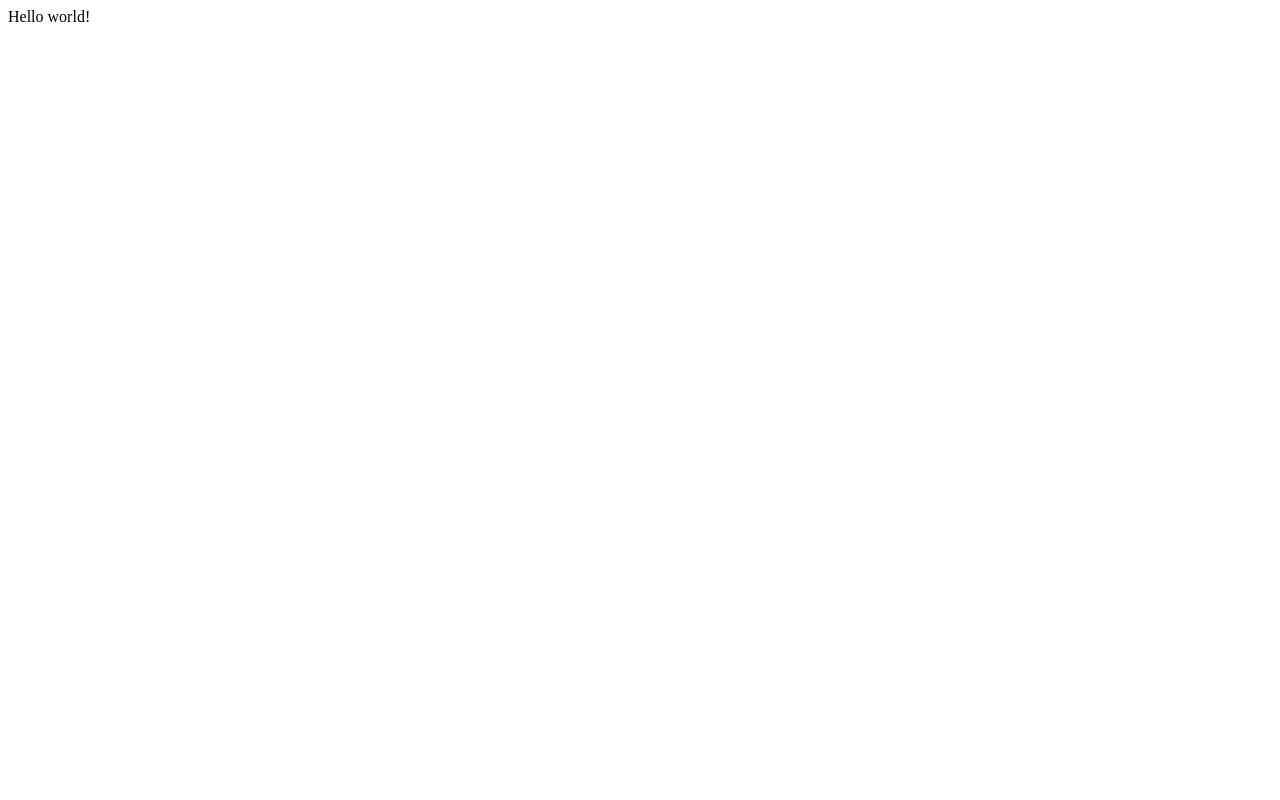
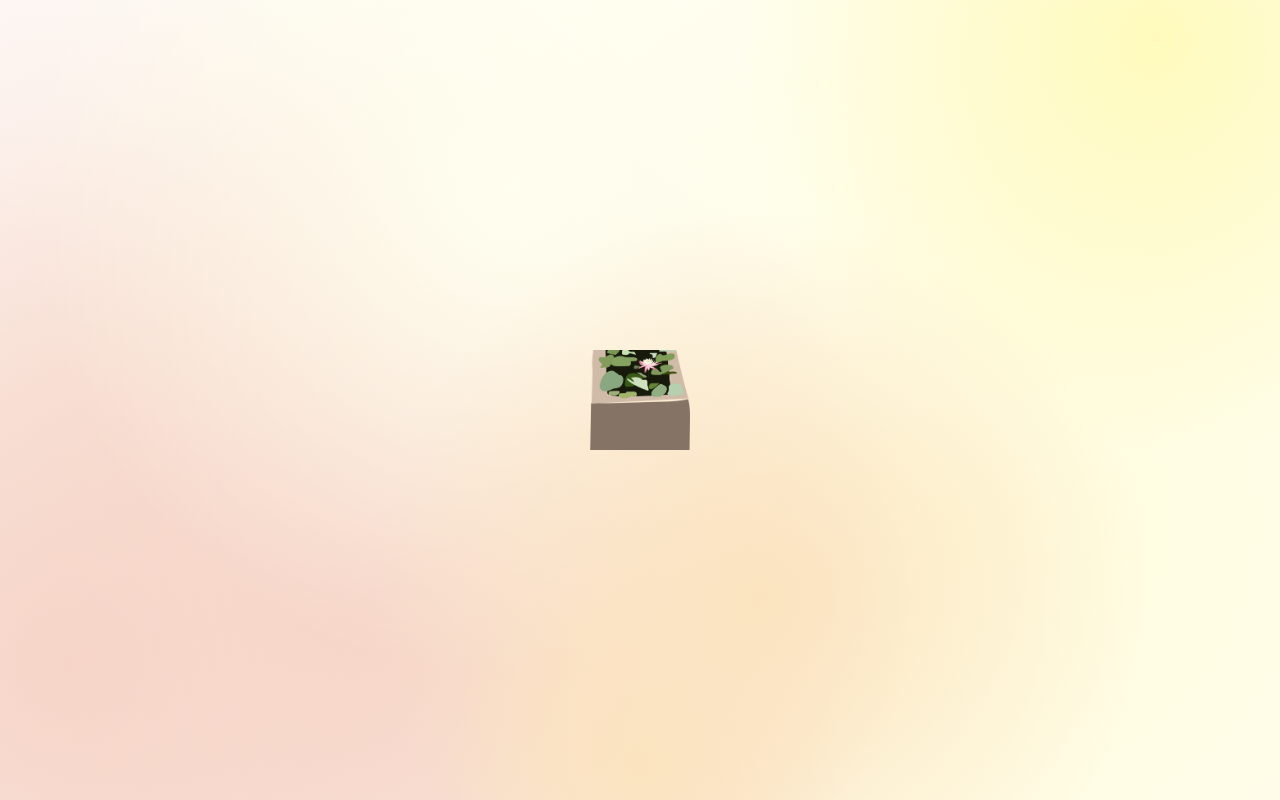
Before and after one commit to dodadoa/Tendernesskit, a Gatsby site: page / in a window 1280 px wide. Built offline with nearby package versions, Linux system fonts and the light colour scheme; Gatsby itself is replaced by a stand-in of ours.

Commit message:
Add Home page

```diff
--- a/gatsby-config.js
+++ b/gatsby-config.js
@@ -5,6 +5,10 @@
  */
 
 module.exports = {
-  /* Your site config here */
-  plugins: [],
+  plugins: [
+    `gatsby-plugin-emotion`,
+    `gatsby-plugin-image`,
+    `gatsby-plugin-sharp`,
+    `gatsby-transformer-sharp`,
+  ],
 }
--- /dev/null
+++ b/src/pages/about.js
@@ -0,0 +1,2 @@
+import React from 'react'
+import styled from "@emotion/styled"
--- a/src/pages/index.js
+++ b/src/pages/index.js
@@ -1,5 +1,64 @@
-import React from "react"
+import React, { useState } from "react"
+import styled from "@emotion/styled"
+import { StaticImage } from "gatsby-plugin-image"
+
+const FrontPageBackground = styled.div`
+  position: absolute;
+  width: 100%;
+  height: 100%;
+  top: 0;
+  left: 0;
+  margin: 0;
+  background: radial-gradient(circle at 90.16% 4.82%, #FFFABC, transparent 30%),
+  radial-gradient(circle at 59.38% 74.69%, #FBE3BF, transparent 40%),
+  radial-gradient(circle at 50.21% 95.49%, #FBE3BF, transparent 20%),
+  radial-gradient(circle at 40.21% 23.36%, #FFFFEF, transparent 50%),
+  radial-gradient(circle at 28.91% 73.67%, #F6D5C8, transparent 50%),
+  radial-gradient(circle at 5.31% 82.99%, #F6D5C8, transparent 60%),
+  radial-gradient(circle at 78.28% 65.06%, #FFFCDD, transparent 100%),
+  radial-gradient(circle at 50% 50%, #ffffff, #ffffff 100%);
+`
+
+const HomeEnterWrapper = styled.div`
+  width: 100px;
+  height: 100px;
+  position: relative;
+  left: calc(50% - 50px);
+  top: calc(50% - 50px);
+  &:hover{
+    cursor: pointer;
+  }
+`
+
+const HomeText = styled.p`
+  font-size: 20px;
+  font-family: serif;
+  margin-top: 5px;
+`
 
 export default function Home() {
-  return <div>Hello world!</div>
+
+  const [showText, setShowText] = useState(false);
+
+  return (
+    <FrontPageBackground>
+      <HomeEnterWrapper
+        onMouseOver={() => setShowText(true)}
+        onMouseLeave={() => setShowText(false)}
+      >
+        <StaticImage
+          src="../images/home_enter.png"
+          alt="Enter the world"
+          width={100}
+          height={100}
+          placeholder="fixed"
+        />
+        {
+          showText && (
+            <HomeText> Home </HomeText>
+          )
+        }
+      </HomeEnterWrapper>
+    </FrontPageBackground>
+  )
 }
```
Also changed, not shown: package.json (+7 -0 lines), src/images/home_enter.png (added), 1 other file.
